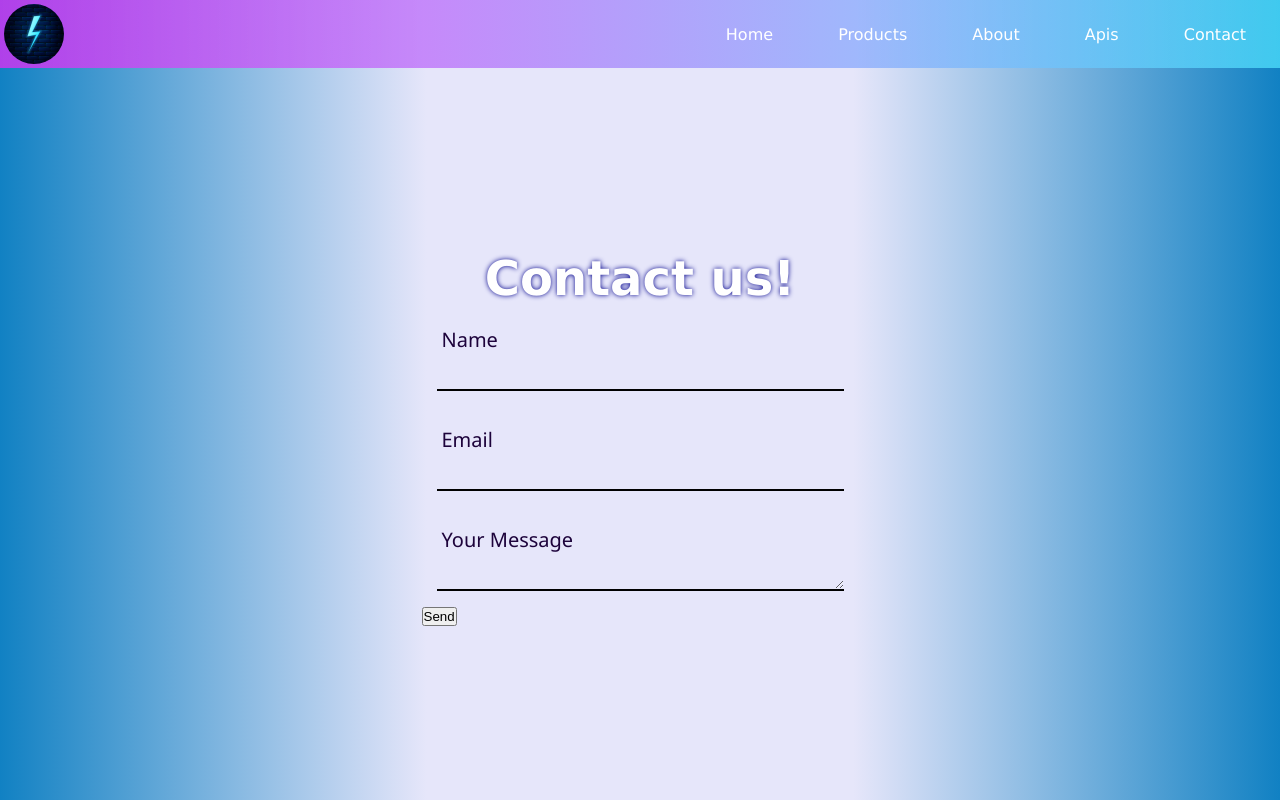
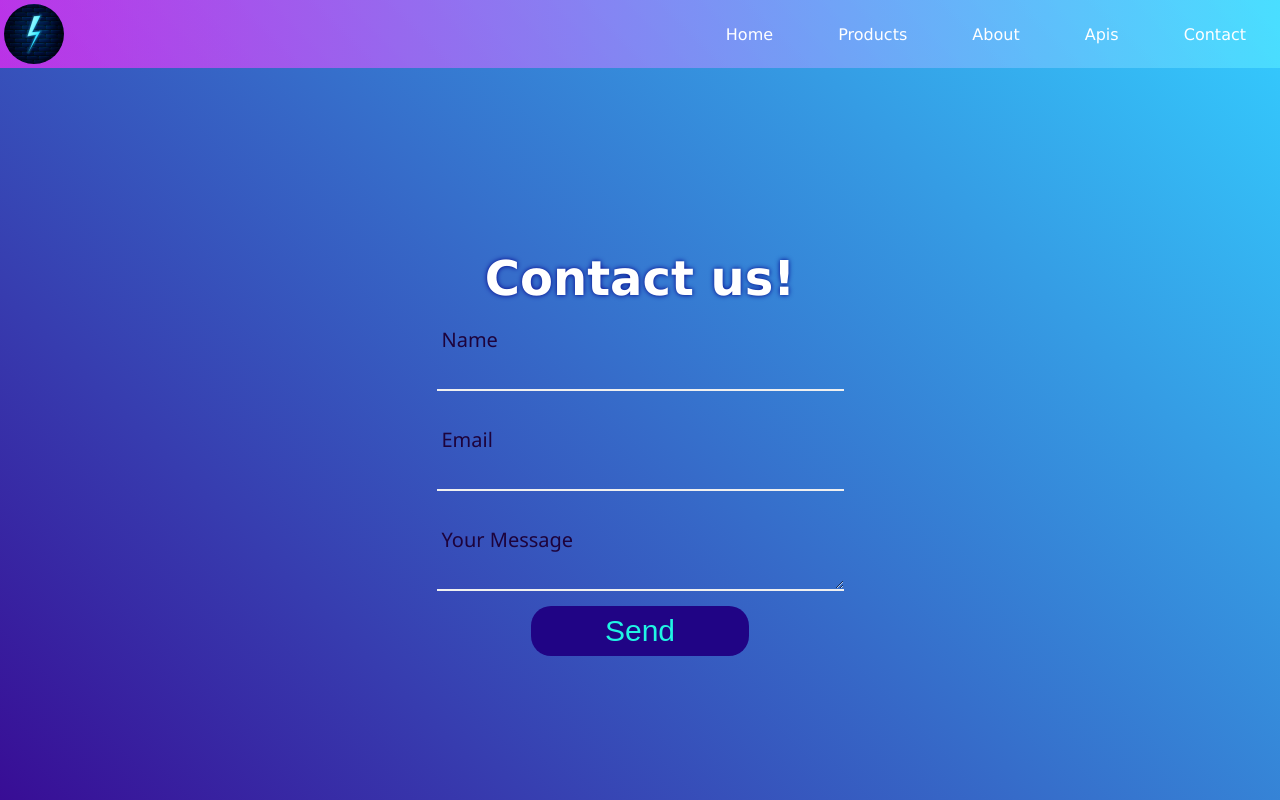
Before and after one commit to abdulqadirmuazzim/project, a Django app: template education/templates/contact.html in a window 1280 px wide. Run offline with Django 4.2, Linux system fonts and the light colour scheme; the template is opened without the code that fills it, so the values that code supplies are empty.

Commit message:
completed styling for contact.html

```diff
--- a/education/templates/contact.html
+++ b/education/templates/contact.html
@@ -55,7 +55,7 @@
     </div>
     <style>
         body {
-            background: linear-gradient(to right, rgb(17, 129, 195), lavender, lavender, rgb(17, 129, 195));
+            background: linear-gradient(225deg, #34cdff, #380d95);
 
         }
     </style>
--- a/static/som.css
+++ b/static/som.css
@@ -36,7 +36,7 @@
     width: 100%;
     padding: 15px;
     outline: none;
-    border-bottom: 2px solid black;
+    border-bottom: 2px solid rgb(240, 240, 240);
     transition: all 0.5s ease 0.2s;
 }
 
@@ -58,7 +58,7 @@
 #te:valid,
 #ma:focus,
 #ma:valid {
-    background: blue;
+    background: #29d9d3;
     padding: 20px 15px;
     margin-bottom: 10px;
 
@@ -73,7 +73,7 @@
 }
 
 #me:focus {
-    background: rgb(5, 24, 116);
+    background: #29d9d3;
     transition: all 0.5s ease 0.3s;
 }
 
@@ -82,3 +82,22 @@
     padding: 0;
     transition: all 0.4s ease 0.2s;
 }
+
+/* button */
+.but {
+    width: 100%;
+    height: 50px;
+    box-sizing: border-box;
+    text-align: center;
+}
+
+.but button {
+    width: 50%;
+    height: 100%;
+    font-size: 30px;
+    background: #200485;
+    color: #20f5e3;
+    border: none;
+    outline: none;
+    border-radius: 20px;
+}
```
